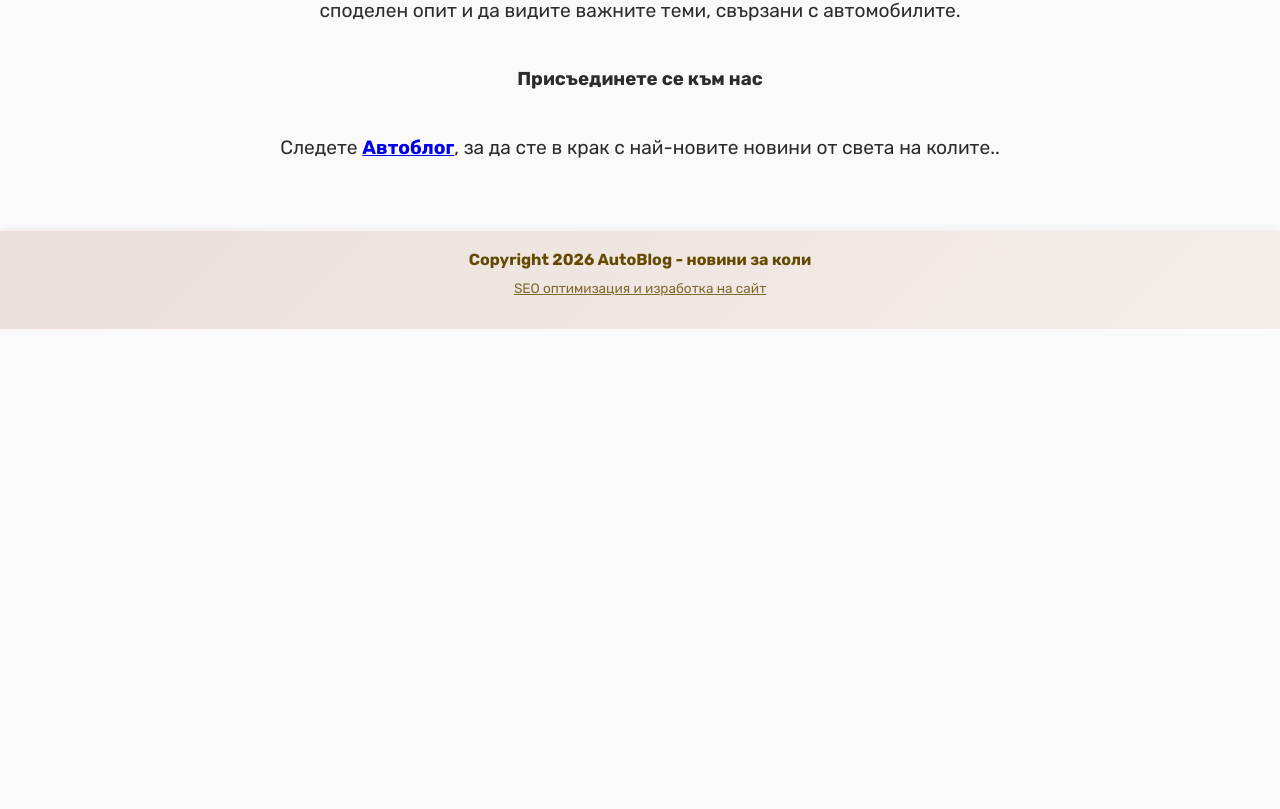
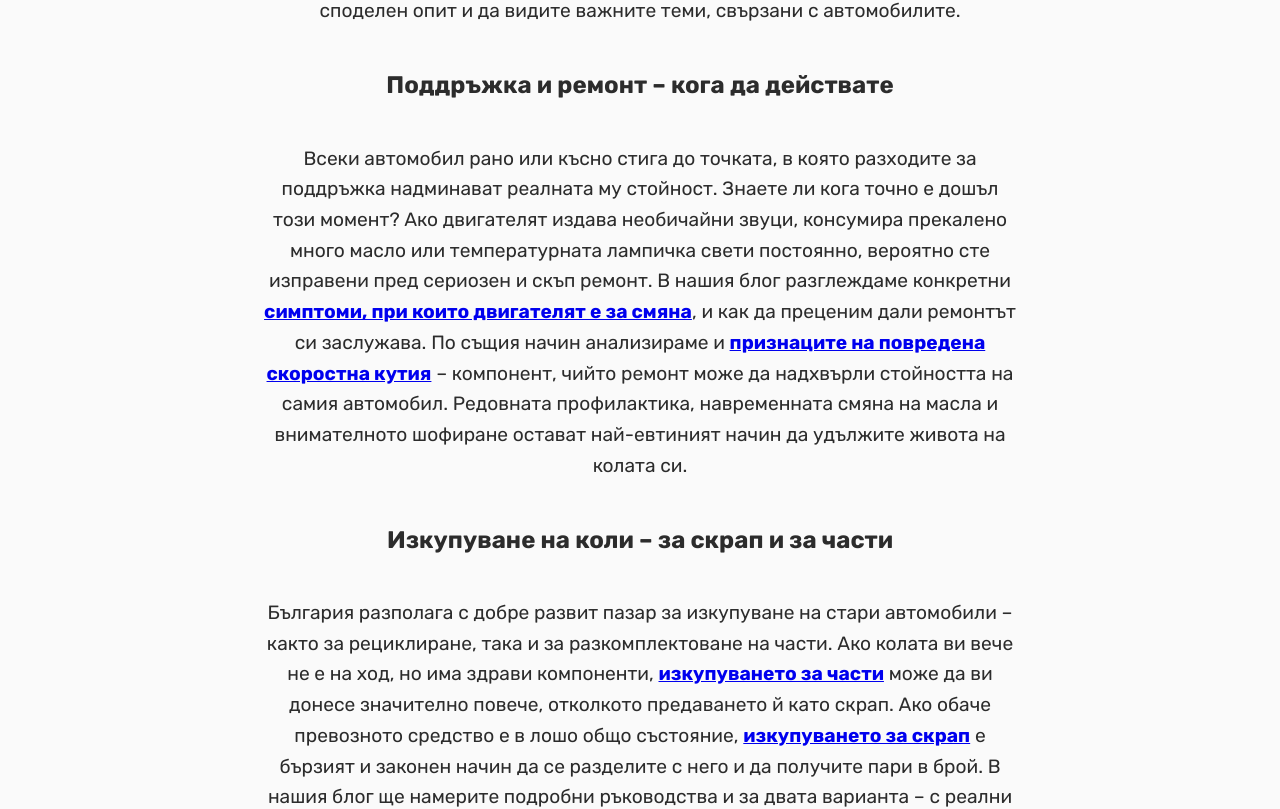
Before and after one commit to inweblife/autoblog, a Next.js app: page / in a window 1280 px wide. Shown: the part 1516-2325 px from the top of the page. Before the commit the page ends 1845 px from the top, so only its background shows below. Built offline with nearby package versions, Linux system fonts and the light colour scheme; a web font is replaced by a local one.

Commit message:
Update page.js

```diff
--- a/app/page.js
+++ b/app/page.js
@@ -94,6 +94,53 @@ export default function Home() {
             споделен опит и да видите важните теми, свързани с автомобилите.
           </p>
 
+          <h2 className={styles.section_title}>
+            Поддръжка и ремонт – кога да действате
+          </h2>
+
+          <p className={styles.section_text}>
+            Всеки автомобил рано или късно стига до точката, в която разходите
+            за поддръжка надминават реалната му стойност. Знаете ли кога точно
+            е дошъл този момент? Ако двигателят издава необичайни звуци,
+            консумира прекалено много масло или температурната лампичка свети
+            постоянно, вероятно сте изправени пред сериозен и скъп ремонт. В
+            нашия блог разглеждаме конкретни{" "}
+            <Link href="/blog/kogato-dvigatela-e-za-smyana">
+              <strong>симптоми, при които двигателят е за смяна</strong>
+            </Link>
+            , и как да преценим дали ремонтът си заслужава. По същия начин
+            анализираме и{" "}
+            <Link href="/blog/priznaci-na-povreda-skoresna-kutiya">
+              <strong>признаците на повредена скоростна кутия</strong>
+            </Link>
+            {" "}– компонент, чийто ремонт може да надхвърли стойността на
+            самия автомобил. Редовната профилактика, навременната смяна на
+            масла и внимателното шофиране остават най-евтиният начин да
+            удължите живота на колата си.
+          </p>
+
+          <h2 className={styles.section_title}>
+            Изкупуване на коли – за скрап и за части
+          </h2>
+
+          <p className={styles.section_text}>
+            България разполага с добре развит пазар за изкупуване на стари
+            автомобили – както за рециклиране, така и за разкомплектоване на
+            части. Ако колата ви вече не е на ход, но има здрави компоненти,{" "}
+            <Link href="/blog/izkupuvane-na-koli-za-chasti">
+              <strong>изкупуването за части</strong>
+            </Link>{" "}
+            може да ви донесе значително повече, отколкото предаването й като
+            скрап. Ако обаче превозното средство е в лошо общо състояние,{" "}
+            <Link href="/blog/izkupuvane-na-koli-za-skrap">
+              <strong>изкупуването за скрап</strong>
+            </Link>{" "}
+            е бързият и законен начин да се разделите с него и да получите
+            пари в брой. В нашия блог ще намерите подробни ръководства и за
+            двата варианта – с реални цени, необходими документи и стъпки на
+            процеса.
+          </p>
+
           <h3 className={styles.section_title}>Присъединете се към нас</h3>
 
           <p className={styles.section_text}>
@@ -101,7 +148,7 @@ export default function Home() {
             <Link href="/about">
               <strong>Автоблог</strong>
             </Link>
-            , за да сте в крак с най-новите новини от света на колите..
+            , за да сте в крак с най-новите новини от света на колите.
           </p>
         </section>
       </main>
```
